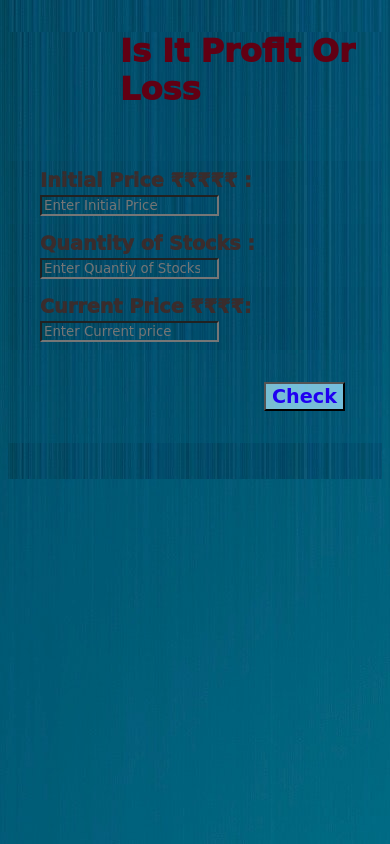
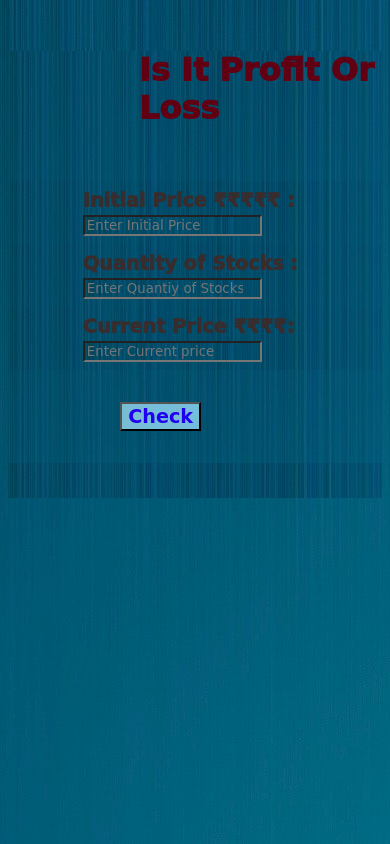
Before and after one commit to arpitkarnak/loss-profit, a plain HTML site: page index.html in a window 390 px wide. Drawn offline with Linux system fonts and the light colour scheme.

Commit message:
update mobile css issue

```diff
--- a/style.css
+++ b/style.css
@@ -11,8 +11,8 @@ label {
 #heading {
   font-weight: 1000;
   font-size: xx-large;
-  margin-top: 2rem;
-  padding-left: 7rem;
+  margin-top: 3.2rem;
+  padding-left: 35%;
   color: black;
   color: rgb(97, 0, 19);
   padding-bottom: 2rem;
@@ -22,11 +22,11 @@ label {
   color: rgb(58, 44, 44);
   font-size: larger;
   font-weight: 1000;
-  padding-left: 2rem;
+  padding-left: 20%;
 }
 
 #click-btn {
-  margin-left: 16rem;
+  margin-left: 30%;
   margin-top: 2rem;
   font-size: larger;
   font-weight: 800;
@@ -39,7 +39,7 @@ label {
 .output {
   padding-top: 1rem;
   padding-bottom: 1.2rem;
-  padding-left: 3rem;
+  padding-left: 25%;
   padding-right: 0.8rem;
   font-weight: 600;
   font-size: larger;
```
